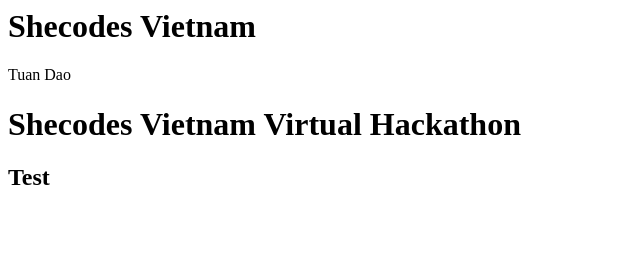
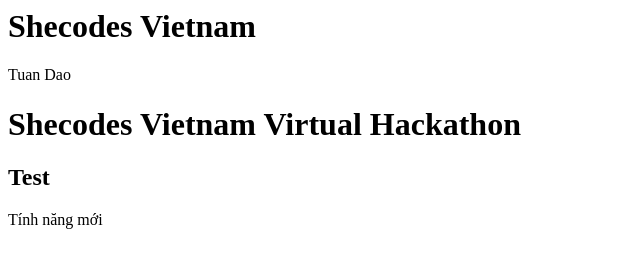
Before and after one commit to tuanddd/shecodes, a plain HTML site: page index.html in a window 1280 px wide. Shown: the whole page, without its empty margins (0-640 px from the left). Drawn offline with Linux system fonts and the light colour scheme.

Commit message:
tinh nang moi

```diff
--- a/index.html
+++ b/index.html
@@ -2,3 +2,4 @@
 <p>Tuan Dao</p>
 <h1>Shecodes Vietnam Virtual Hackathon</h1>
 <h2>Test</h2>
+<p>Tính năng mới</p>
```
